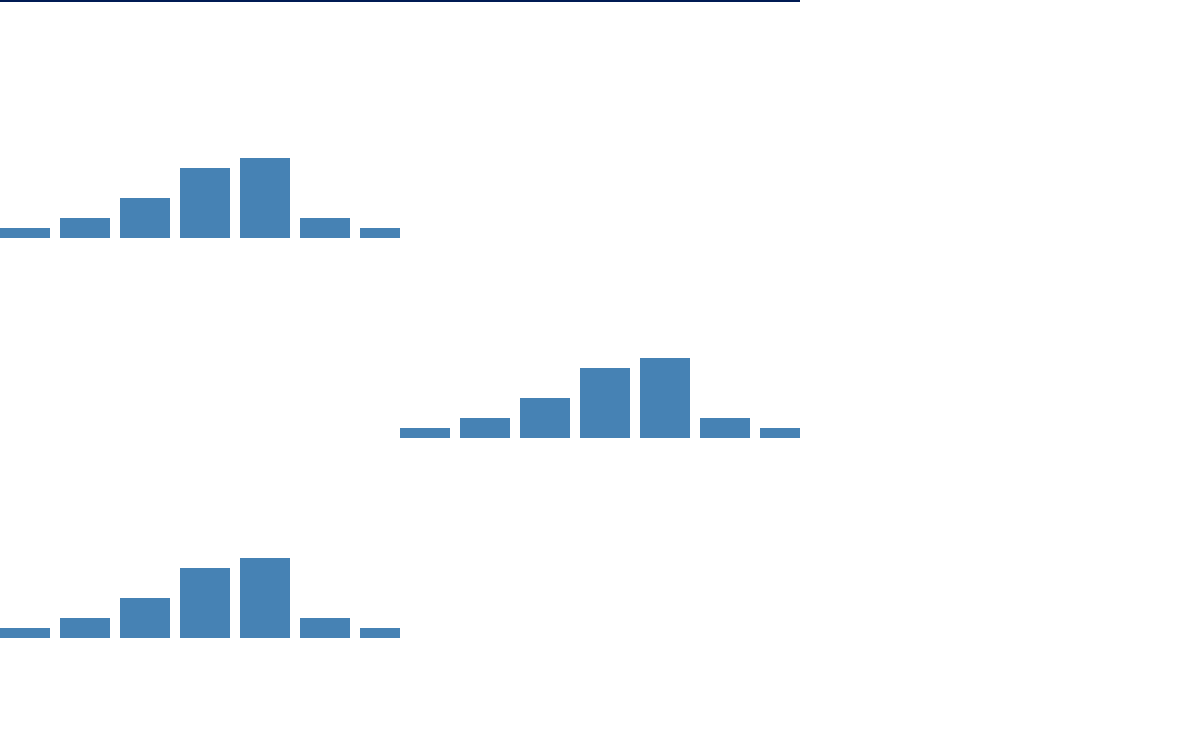
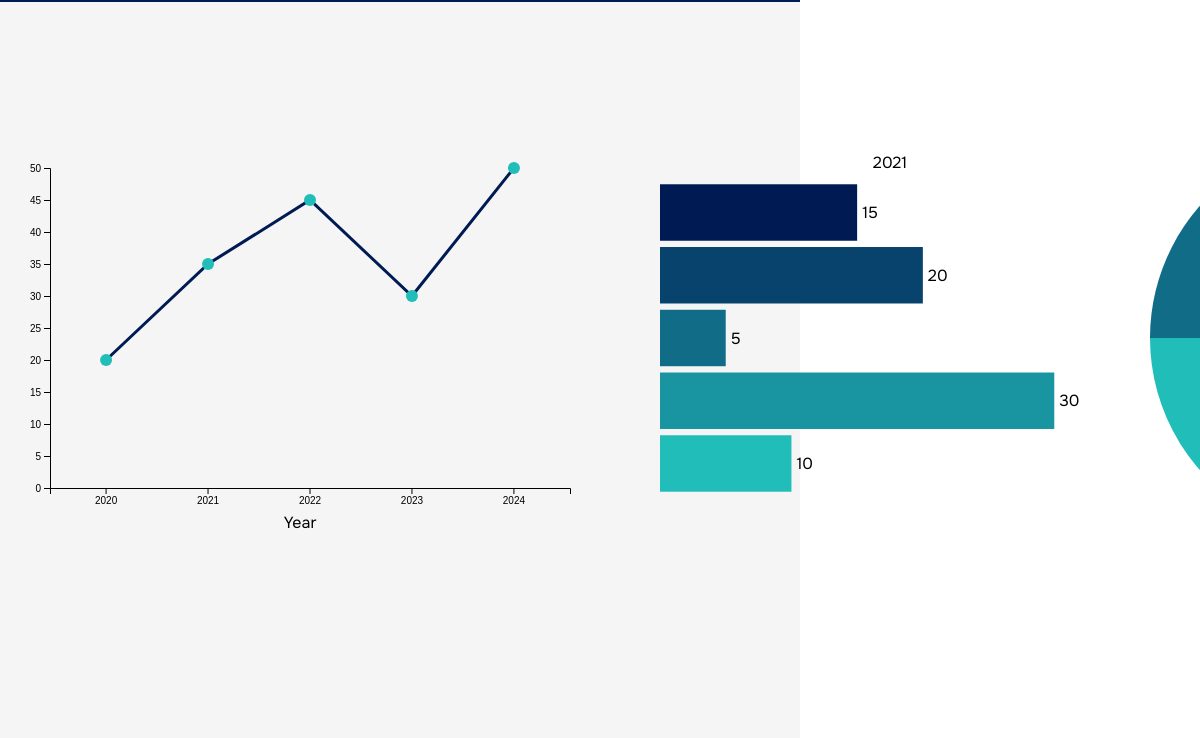
Before and after one commit to Thomas-More-Digital-Innovation/2324-VTC-001-dashboard-configurator, an Electron app: page code/dashboard_tryout/pages/d3js/d3js.html in a window 800 px wide. Shown: the part 62-800 px from the top of the page, 1200 px wide, since content can reach past the window. Drawn offline with nearby package versions, Linux system fonts and the light colour scheme.

Commit message:
finalized chart.js vis + 3 charts d3.js

```diff
--- a/code/dashboard_tryout/global.css
+++ b/code/dashboard_tryout/global.css
@@ -100,8 +100,16 @@ nav {
   height: 100px;
 }
 
-.padding {
+.p100 {
   padding: 100px;
+}
+
+.p20 {
+  padding: 20px;
+}
+
+.ptnav {
+  padding-top: 4rem;
 }
 
 .red {
--- a/code/dashboard_tryout/pages/d3js/d3.js
+++ b/code/dashboard_tryout/pages/d3js/d3.js
@@ -1,59 +1,282 @@
-const data = [10, 20, 40, 70, 80, 20, 10, 40];
+// --- D3 CHARTS --- //
+// Bar race data
+function ChgBarChart(idref) {
+  const data = [
+    { year: "2020", values: [10, 15, 20, 25, 35] },
+    { year: "2021", values: [15, 20, 5, 30, 10] },
+    { year: "2022", values: [30, 5, 25, 10, 15] },
+    // Add more data for each year
+  ];
+
+  const margin = { top: 40, right: 30, bottom: 40, left: 60 };
+  const width = 550 - margin.left - margin.right;
+  const height = 400 - margin.top - margin.bottom;
+
+  const svg = d3
+    .select(idref)
+    .append("svg")
+    .attr("width", width + margin.left + margin.right)
+    .attr("height", height + margin.top + margin.bottom)
+    .append("g")
+    .attr("transform", `translate(${margin.left},${margin.top})`);
+
+  // Define unique colors for each bar
+  const colors = [
+    "rgb(0, 27, 84)",
+    "rgb(8, 67, 109)",
+    "rgb(17, 108, 135)",
+    "rgb(25, 149, 161)",
+    "rgb(33, 189, 185)",
+  ];
+
+  // Create scales
+  const x = d3
+    .scaleLinear()
+    .domain([0, d3.max(data[0].values)])
+    .nice()
+    .range([0, width]);
+
+  const y = d3
+    .scaleBand()
+    .domain(data[0].values.map((d, i) => i))
+    .range([0, height])
+    .padding(0.1);
+
+  // Create initial bars with unique colors
+  const bars = svg
+    .selectAll(".bar")
+    .data(data[0].values)
+    .enter()
+    .append("g")
+    .attr("class", "bar");
+
+  bars
+    .append("rect")
+    .attr("x", 0)
+    .attr("y", (d, i) => y(i))
+    .attr("width", 0)
+    .attr("height", y.bandwidth())
+    .attr("fill", (d, i) => colors[i])
+    .transition()
+    .duration(1000)
+    .attr("x", 0)
+    .attr("width", (d) => x(d));
+
+  bars
+    .append("text")
+    .attr("x", (d) => x(d) + 5)
+    .attr("y", (d, i) => y(i) + y.bandwidth() / 2)
+    .text((d) => d)
+    .attr("dy", "0.35em");
+
+  // Display the year above the chart
+  const yearText = svg
+    .append("text")
+    .attr("x", width / 2)
+    .attr("y", -10)
+    .attr("text-anchor", "middle");
+
+  // Function to update the chart for a specific year
+  function updateChart(yearIndex) {
+    bars
+      .data(data[yearIndex].values)
+      .select("rect")
+      .transition()
+      .duration(1000)
+      .attr("x", 0)
+      .attr("width", (d) => x(d));
+
+    bars
+      .data(data[yearIndex].values)
+      .select("text")
+      .transition()
+      .duration(1000)
+      .attr("x", (d) => x(d) + 5)
+      .text((d) => d);
+
+    // Update the year based on the current year's values
+    yearText.text(data[yearIndex].year);
+  }
+
+  // Initial update
+  let currentYear = 0;
+  updateChart(currentYear);
+
+  // Set up a loop to create an animation (replace with your own logic)
+  setInterval(() => {
+    currentYear = (currentYear + 1) % data.length;
+    updateChart(currentYear);
+  }, 4000);
+}
+
+// Changing Pie Chart
+function ChgPieChart(idref) {
+  const data = [
+    { year: "2020", values: [30, 20, 10, 40] },
+    { year: "2021", values: [15, 25, 35, 25] },
+    { year: "2022", values: [10, 40, 15, 35] },
+    // Add more data for additional years
+  ];
 
   const width = 400;
-const height = 200;
+  const height = 400;
+  const radius = Math.min(width, height) / 2;
 
-// Create an SVG container
   const svg = d3
-  .select("#s1")
+    .select(idref)
+    .append("svg")
+    .attr("width", width)
+    .attr("height", height)
+    .append("g")
+    .attr("transform", `translate(${width / 2}, ${height / 2})`);
+
+  const color = d3
+    .scaleOrdinal()
+    .domain(data[0].values)
+    .range([
+      "rgb(0,27,84)",
+      "rgb(8, 67, 109)",
+      "rgb(17, 108, 135)",
+      "rgb(33,189,185)",
+    ]);
+
+  const arc = d3.arc().innerRadius(0).outerRadius(radius);
+
+  const pie = d3.pie();
+
+  let currentYear = 0;
+
+  function updatePie(yearIndex) {
+    const pieData = pie(data[yearIndex].values);
+
+    const arcs = svg.selectAll(".arc").data(pieData);
+
+    arcs
+      .enter()
+      .append("path")
+      .attr("class", "arc")
+      .merge(arcs)
+      .transition()
+      .duration(1000)
+      .attr("d", arc)
+      .attr("fill", (d, i) => color(i));
+
+    arcs.exit().remove();
+  }
+
+  function updateYear() {
+    svg
+      .append("text")
+      .attr("class", "year-label")
+      .attr("dy", -10)
+      .attr("text-anchor", "middle")
+      .text(data[currentYear].year);
+  }
+
+  updateYear();
+  updatePie(currentYear);
+
+  // Periodically change the year and update the pie chart (replace with your own logic)
+  setInterval(() => {
+    currentYear = (currentYear + 1) % data.length;
+    svg.select(".year-label").remove();
+    updateYear();
+    updatePie(currentYear);
+  }, 2000);
+}
+
+// Sample data for the line chart
+function LineChart(idref) {
+  const data = [
+    { year: "2020", value: 20 },
+    { year: "2021", value: 35 },
+    { year: "2022", value: 45 },
+    { year: "2023", value: 30 },
+    { year: "2024", value: 50 },
+  ];
+
+  const width = 600;
+  const height = 400;
+  const margin = { top: 30, right: 30, bottom: 50, left: 50 };
+
+  const svg = d3
+    .select(idref)
     .append("svg")
     .attr("width", width)
     .attr("height", height);
 
-// Create bars
+  // Define x and y scales
+  const xScale = d3
+    .scaleBand()
+    .domain(data.map((d) => d.year))
+    .range([margin.left, width - margin.right])
+    .padding(0.1);
+
+  const yScale = d3
+    .scaleLinear()
+    .domain([0, d3.max(data, (d) => d.value)])
+    .nice()
+    .range([height - margin.bottom, margin.top]);
+
+  // Create the line
+  const line = d3
+    .line()
+    .x((d) => xScale(d.year) + xScale.bandwidth() / 2)
+    .y((d) => yScale(d.value));
+
+  // Add the line to the chart
   svg
-  .selectAll("rect")
+    .append("path")
+    .datum(data)
+    .attr("fill", "none")
+    .attr("stroke", "rgb(0,27,84)")
+    .attr("stroke-width", 3)
+    .attr("d", line);
+
+  // Add data points
+  svg
+    .selectAll("circle")
     .data(data)
     .enter()
-  .append("rect")
-  .attr("x", (d, i) => i * 60)
-  .attr("y", (d) => height - d)
-  .attr("width", 50)
-  .attr("height", (d) => d)
-  .attr("fill", "steelblue");
+    .append("circle")
+    .attr("cx", (d) => xScale(d.year) + xScale.bandwidth() / 2)
+    .attr("cy", (d) => yScale(d.value))
+    .attr("r", 6)
+    .attr("fill", "rgb(33,189,185)");
 
-const svg2 = d3
-  .select("#s2")
-  .append("svg")
-  .attr("width", width)
-  .attr("height", height);
+  // Add x-axis
+  svg
+    .append("g")
+    .attr("transform", `translate(0, ${height - margin.bottom})`)
+    .call(d3.axisBottom(xScale));
 
-// Create bars
-svg2
-  .selectAll("rect")
-  .data(data)
-  .enter()
-  .append("rect")
-  .attr("x", (d, i) => i * 60)
-  .attr("y", (d) => height - d)
-  .attr("width", 50)
-  .attr("height", (d) => d)
-  .attr("fill", "steelblue");
+  // Add y-axis
+  svg
+    .append("g")
+    .attr("transform", `translate(${margin.left}, 0)`)
+    .call(d3.axisLeft(yScale));
 
-const svg3 = d3
-  .select("#s3")
-  .append("svg")
-  .attr("width", width)
-  .attr("height", height);
+  // Add labels
+  svg
+    .append("text")
+    .attr("x", width / 2)
+    .attr("y", height - 10)
+    .attr("text-anchor", "middle")
+    .text("Year");
 
-// Create bars
-svg3
-  .selectAll("rect")
-  .data(data)
-  .enter()
-  .append("rect")
-  .attr("x", (d, i) => i * 60)
-  .attr("y", (d) => height - d)
-  .attr("width", 50)
-  .attr("height", (d) => d)
-  .attr("fill", "steelblue");
+  svg
+    .append("text")
+    .attr("x", 10)
+    .attr("y", 10)
+    .text("Value")
+    .attr("transform", "rotate(-90)")
+    .style("text-anchor", "start");
+}
+
+// Functions creating datavis, with id for destination element as parameter
+LineChart("#s1");
+ChgBarChart("#s2");
+ChgPieChart("#s3");
+LineChart("#m1");
+ChgBarChart("#m2");
+ChgPieChart("#m3");
--- a/code/dashboard_tryout/pages/d3js/d3js.html
+++ b/code/dashboard_tryout/pages/d3js/d3js.html
@@ -20,14 +20,18 @@
         <a href="../rechartsjs/rechartjs.html" class="navlink">rechart.js</a>
       </div>
     </nav>
-    <div class="fullscreen">
-      <div class="flexcol">
-        <div id="s1" class="full"></div>
-        <div id="s2" class="full"></div>
-      </div>
+    <div class="fullscreen offwhite">
+      <div id="s1" class="full"></div>
+      <div id="s2" class="full"></div>
       <div id="s3" class="full"></div>
     </div>
-    <div class="fullscreen"></div>
-    <script src="./d3.js"></script>
+    <div class="fullscreen">
+      <div class="flexcol full">
+        <div id="m1" class="full"></div>
+        <div id="m2" class="full"></div>
+      </div>
+      <div id="m3" class="full"></div>
+    </div>
   </body>
+  <script src="./d3.js" defer></script>
 </html>
```
Also changed, not shown: code/dashboard_tryout/pages/chartjs/chart.js (+22 -14 lines), code/dashboard_tryout/pages/chartjs/chartjs.html (+4 -4 lines). Lines whose indentation alone changed are shown as unchanged.
